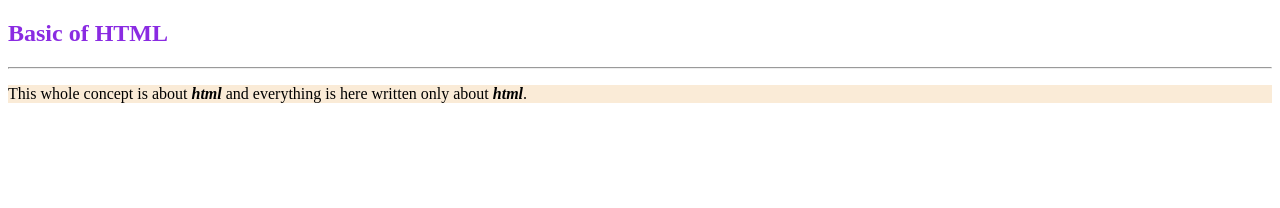
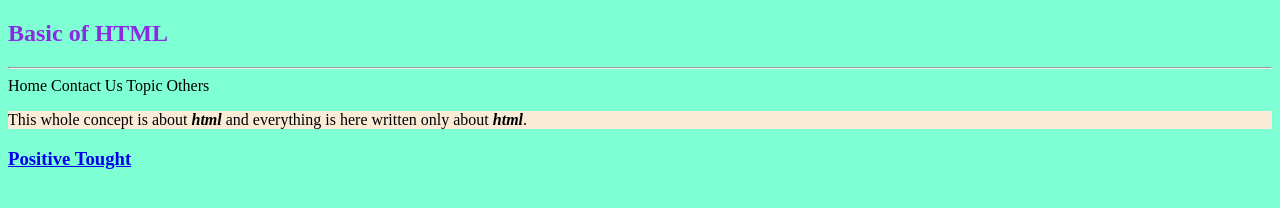
Before and after one commit to ShaliniNayan/Learning_HTML, a plain HTML site: page index.html in a window 1280 px wide. Drawn offline with Linux system fonts and the light colour scheme.

Commit message:
My Fifth Commit
Added links

```diff
--- a/index.html
+++ b/index.html
@@ -5,9 +5,16 @@
         <meta name="description" content="This is all about HTMl">
         <title>Shalini's</title>
     </head>
-    <body>
+    <body style="background-color: aquamarine;">
         <h2 style="color:blueviolet ;">Basic of HTML</h2>
         <hr/>
+        <header>
+            <nav>Home Contact Us Topic  Others</nav>
+
+        </header>
+        <main></main>
         <p style="color:black; background-color:antiquewhite;">This whole concept is about <b><i>html</i></b> and everything is here written only about <b><i>html</i></b>.</p>
+
+        <a href="https://twitter.com/anandmahindra/status/1633684513623617538"><h3>Positive Tought</h3></a>
     </body>
 </html>
```
Also changed, not shown: 1 other file.
